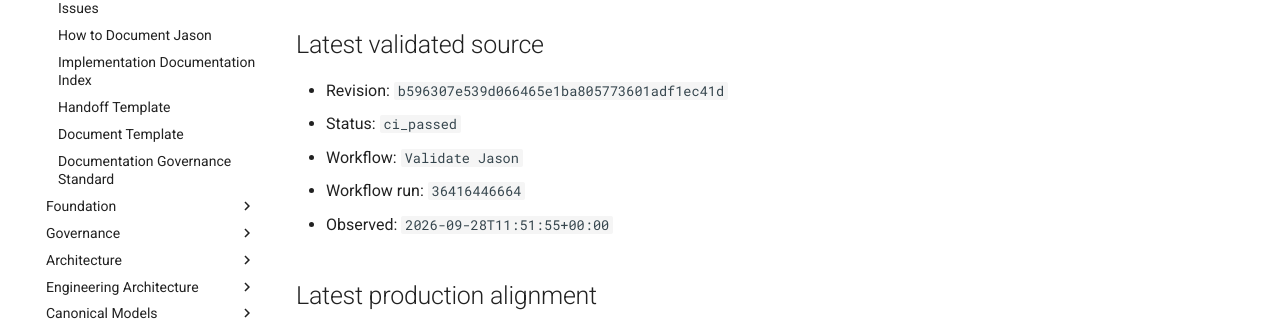
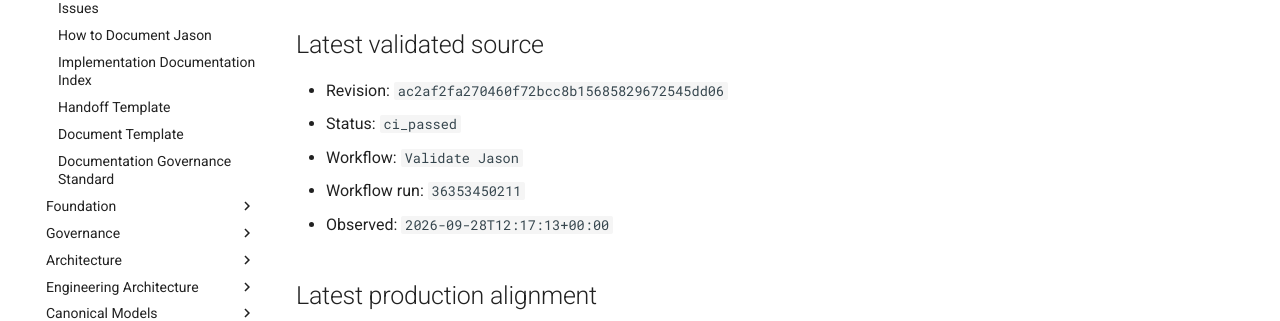
Before and after one commit to al-teamaot-com/jason, an MkDocs documentation site: the page built from docs/control/AUTOMATED-CHANGE-STATE.md, in a window 1280 px wide and 1163 px high. Shown: the part 337-658 px from the top of the window. Built offline with MkDocs 1.6.1 and Material for MkDocs 9.7.7, drawn with Linux system fonts in a browser that asks for light colours; comment, search, counter and statistics services are not loaded.

Commit message:
Reconcile automated documentation state for ac2af2fa2704

```diff
--- a/docs/control/AUTOMATED-CHANGE-STATE.md
+++ b/docs/control/AUTOMATED-CHANGE-STATE.md
@@ -8,11 +8,11 @@ This record is updated by Jason's post-success documentation reconciliation proc
 
 ## Latest validated source
 
-- Revision: `b596307e539d066465e1ba805773601adf1ec41d`
+- Revision: `ac2af2fa270460f72bcc8b15685829672545dd06`
 - Status: `ci_passed`
 - Workflow: `Validate Jason`
-- Workflow run: `36416446664`
-- Observed: `2026-09-28T11:51:55+00:00`
+- Workflow run: `36353450211`
+- Observed: `2026-09-28T12:17:13+00:00`
 
 ## Latest production alignment
 
```
Also changed, not shown: docs/control/AUTOMATED-CHANGE-STATE.json (+4 -4 lines).
